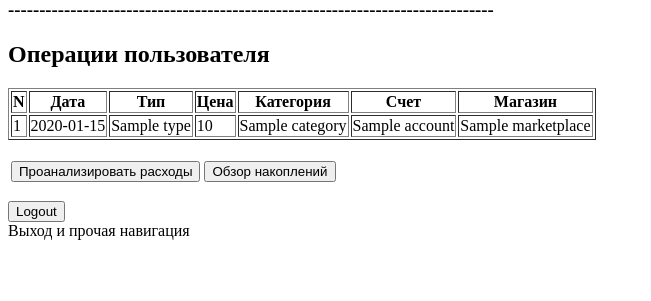
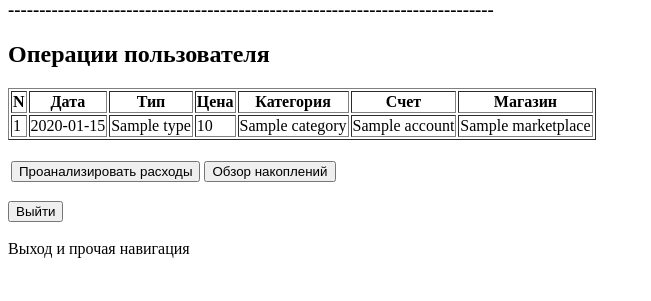
Before and after one commit to AlexanderChepusov/NauJavaTasks, a Spring app: template Tasks03/src/main/resources/templates/operationsList.html in a window 1280 px wide. Shown: the part 319-620 px from the top of the page, without its empty margins (0-651 px from the left). Run offline with Thymeleaf, Linux system fonts and the light colour scheme; the template is opened without the code that fills it: most values are stand-ins (such as "Sample title", 1, 10 or a date in 2020); data that the repository does not hold is empty; some of the project's set-up classes (security, data sources, template engines, error pages and the like) are left out, and stand-ins take their place.

Commit message:
Кнопка разлогинивания на странице операций заработала

```diff
--- a/Tasks03/src/main/resources/templates/operationsList.html
+++ b/Tasks03/src/main/resources/templates/operationsList.html
@@ -168,8 +168,12 @@
 </body>
 
 <footer>
-    <p><input type="button" value="Logout"><br>
-        Выход и прочая навигация</p>
+    <p>
+        <form th:action="@{/logout}" method="post">
+            <button type="submit">Выйти</button>
+        </form><br>
+        Выход и прочая навигация
+    </p>
 </footer>
 </html>
 
```
